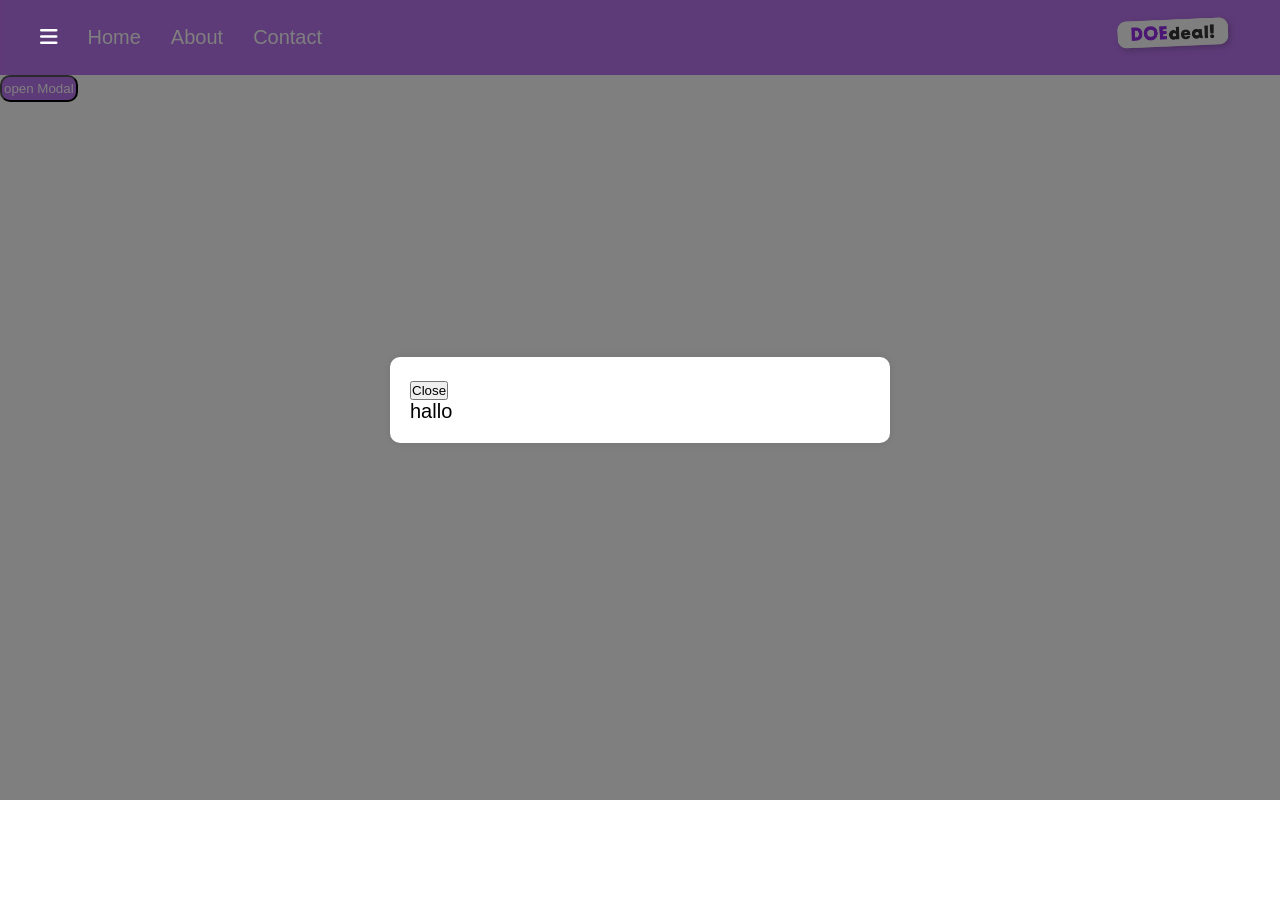
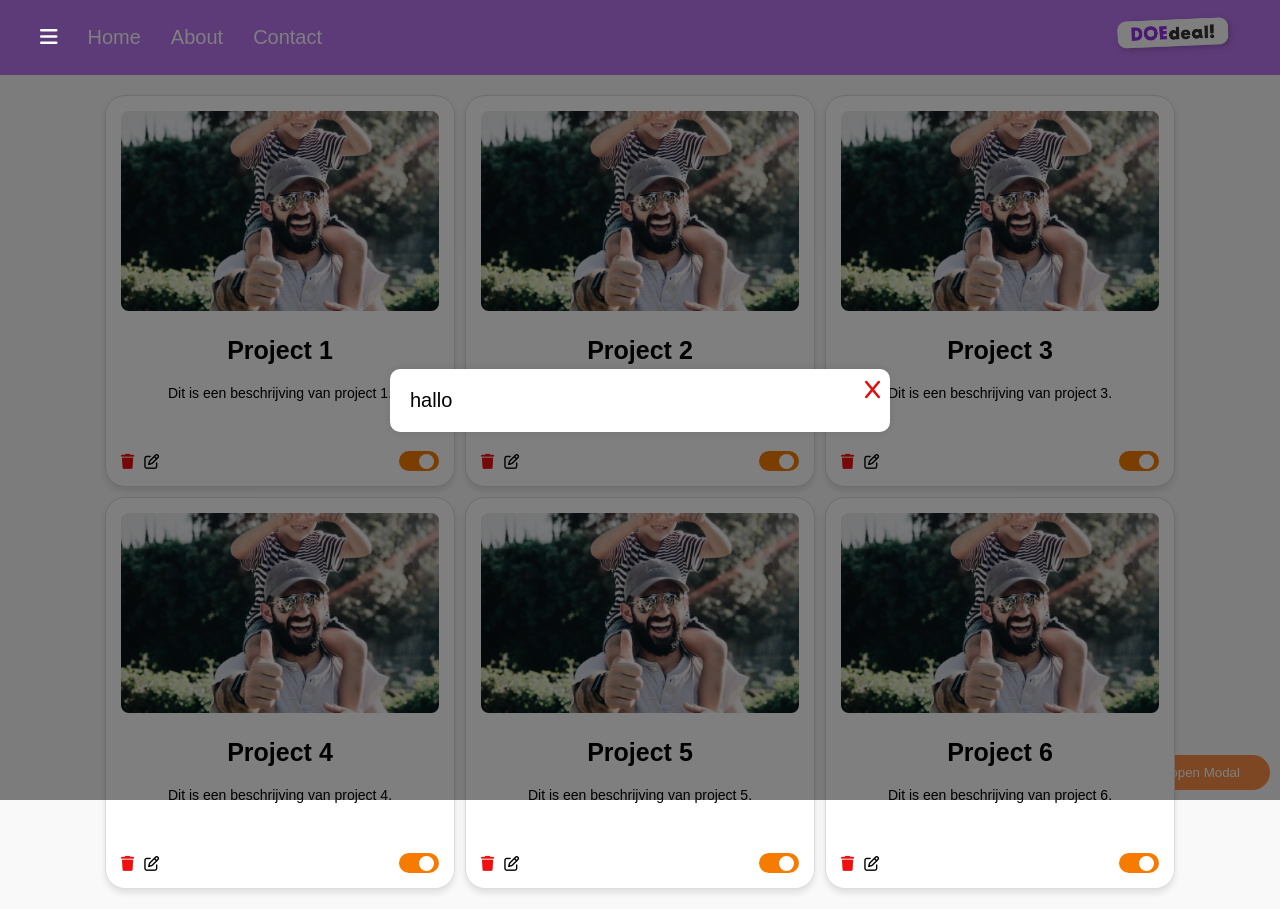
Before and after one commit to DDammers-MA/Business-portal, a Next.js app: page / in a window 1280 px wide. Both pictures are taken after a click on the button "open Modal". Before the commit the page ends 800 px from the top, so only its background shows below. Built offline with nearby package versions, Linux system fonts and the light colour scheme.

Commit message:
model style change

```diff
--- a/src/app/page.module.scss
+++ b/src/app/page.module.scss
@@ -4,10 +4,22 @@
 
 .modal{
     &__button{
-        padding: 0.4rem 0.2rem ;
-        background: #BC76F1;
+        position: absolute;
+        bottom: 1rem;
+        right: 1rem;
+        padding: 1rem 3rem ;
+        background: #FC9047;
         color: white;
-        border-radius: 1rem;
+        border-radius: 300rem;
+        border: none;
+
+        &:hover{
+            background: #c26120;
+            cursor: pointer;
+            transform: scale(1.05);
+            transition: all 0.3s ease-in-out;
+        }
+
 
 
     }
--- a/src/app/page.tsx
+++ b/src/app/page.tsx
@@ -2,7 +2,7 @@
 
 import { Modal } from "@/components/modal/modal";
 import styles from "./page.module.scss";
-// import Projecten from "@/components/Projecten/projecten";
+import Projecten from "@/components/Projecten/projecten";
 import { useState } from "react";
 
 export default function Home() {
@@ -31,9 +31,9 @@ export default function Home() {
 
 
 
-      {/* <main className={styles.page__main}>
+      <main className={styles.page__main}>
         <Projecten />
-      </main> */}
+      </main>
 
     </>
   );
--- a/src/components/modal/modal.module.scss
+++ b/src/components/modal/modal.module.scss
@@ -22,4 +22,22 @@
      max-width: 50rem;
      position: relative;
     }
+
+    &__closeButton{
+        position: absolute;
+        top: 1rem;
+        right: 1rem;
+        background: transparent;
+        border: none;
+        font-size: 2rem;
+        color: #FC9047;
+        cursor: pointer;
+
+        &:hover{
+            color: #c26120;
+            transform: scale(1.05);
+            transition: all 0.3s ease-in-out;
+        }
+
+    }
 }
--- a/src/components/modal/modal.tsx
+++ b/src/components/modal/modal.tsx
@@ -29,7 +29,7 @@ export const Modal = ({
             <div className={style.model__backdrop}>
                 <div className={style.model__content}>
 
-                    <button onClick={onClose}>Close</button>
+                    <button className={style.model__closeButton} onClick={onClose}><i className="fa-solid fa-x" style={{ color:" #e01010" }}></i></button>
                     {children}
                 </div>
             </div>
```
